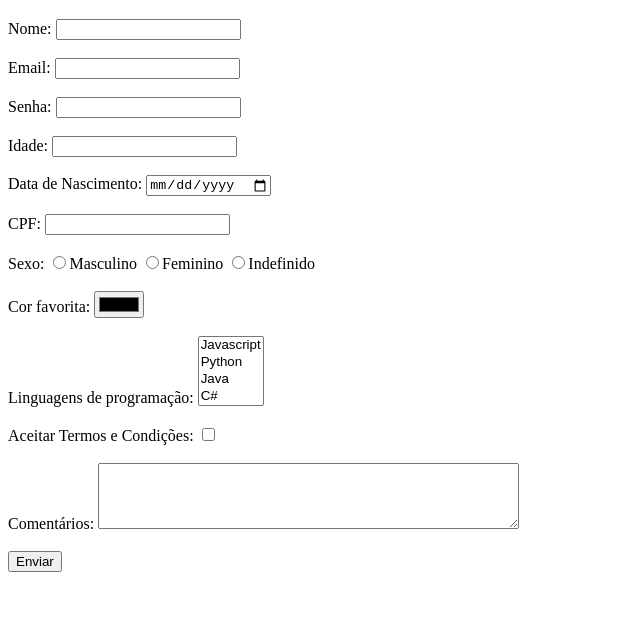
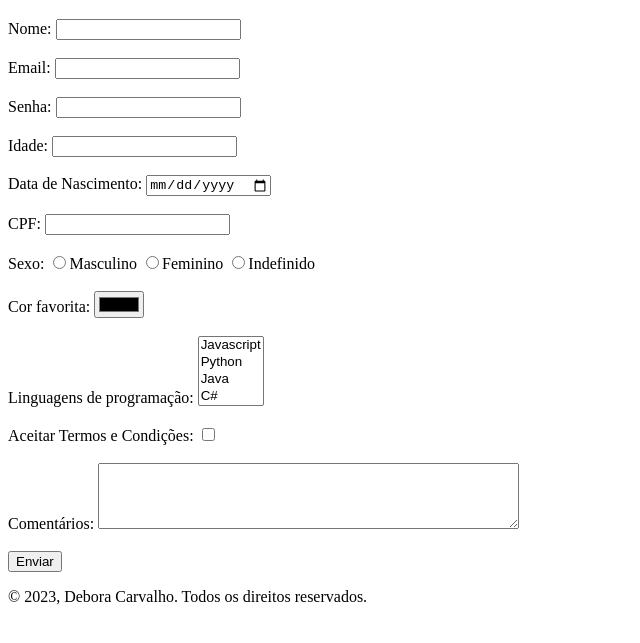
Before and after one commit to Debora-Carvalho/aula05-dw, a plain HTML site: page VSCode/formulario.html in a window 1280 px wide. Shown: the part 61-704 px from the top of the page, without its empty margins (0-640 px from the left). Drawn offline with Linux system fonts and the light colour scheme.

Commit message:
commit footer direitos reservados

```diff
--- a/VSCode/formulario.html
+++ b/VSCode/formulario.html
@@ -51,5 +51,12 @@
     <textarea id="comentarios" name="comentarios" rows="4" cols="50"></textarea><br><br>
     <input type="submit" value="Enviar">
      </form>
+
+
+
+
+     <footer>
+    <p>&copy; 2023, Debora Carvalho. Todos os direitos reservados.</p>
+     </footer>
 </body>
 </html>
```
